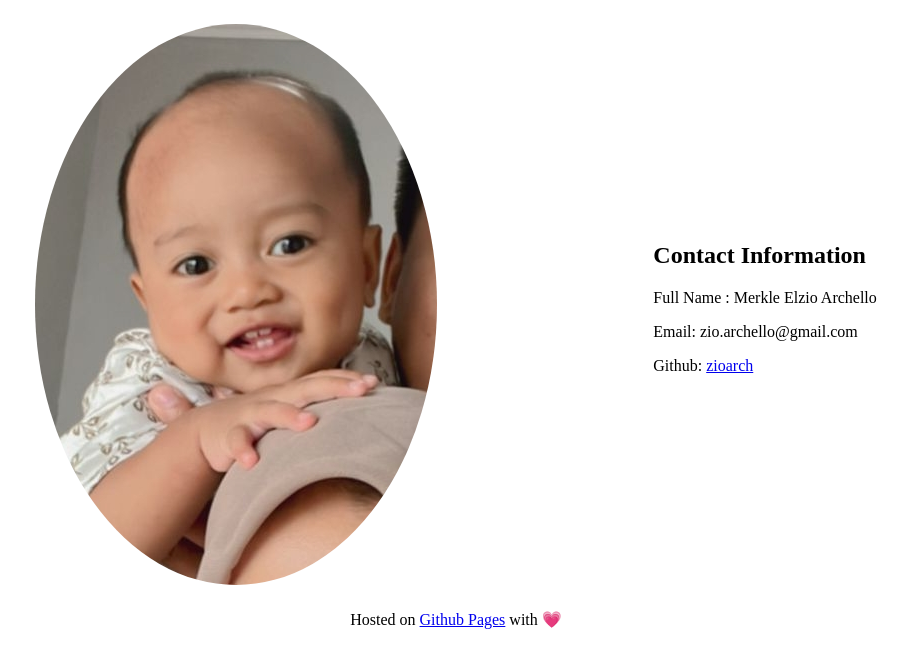
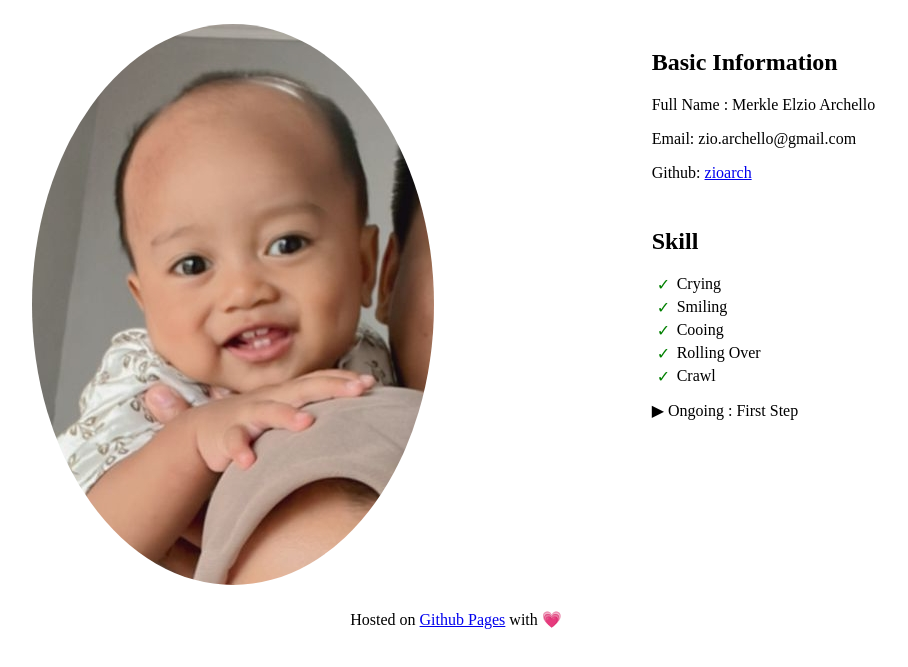
Before and after one commit to zioarch/hello-world, a plain HTML site: page index.html in a window 1280 px wide. Shown: the part 61-728 px from the top of the page, without its empty margins (184-1092 px from the left). Drawn offline with Linux system fonts and the light colour scheme.

Commit message:
Update index.html

```diff
--- a/index.html
+++ b/index.html
@@ -13,12 +13,29 @@
     margin: 5px;
 }
 
-.biodata {
-    align-self: center;
+.information {
+    display: flex;
+    flex-direction: column;
 }
 
 img {
     border-radius: 50%;
+}
+
+.checklist-ul {
+  list-style-type: none;
+  padding: 0;
+  li {
+    padding: 0 0 0 25px;
+    position: relative;
+    margin-bottom: 5px;
+    &:before {
+      position: absolute;
+      left: 5px;
+      content: "\2713";
+      color: green;
+    }
+  }
 }
         </style>
     </head>
@@ -28,11 +45,34 @@ img {
             <div>
                 <img src="./zio.jpeg" alt="zio">
             </div>
-            <div class="biodata">
-                <h2>Contact Information</h2>
+            <div class="information">
+                <div>
+                <h2>Basic Information</h2>
                 <p>Full Name : Merkle Elzio Archello</p>
                 <p>Email: zio.archello@gmail.com</p>
                 <p>Github: <a href="https://www.github.com.com/zioarch" target="_blank">zioarch</a></p>
+                </div>
+                <div class="skill">
+                    <h2>Skill</h2>
+                    <ul class="checklist-ul">
+                        <li>
+                            Crying
+                        </li>
+                        <li>
+                            Smiling
+                        </li>
+                        <li>
+                            Cooing
+                        </li>
+                        <li>
+                            Rolling Over
+                        </li>
+                        <li>
+                            Crawl
+                        </li>
+                    </ul>
+                    <p>▶ Ongoing :  First Step</p>
+                </div>
             </div>
         </section>
         <p style="text-align: center;">Hosted on  <a href="https://pages.github.com/" target="_blank">Github Pages</a> with 💗</p>
```
